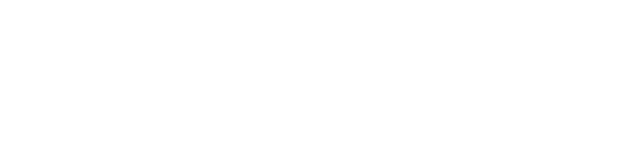
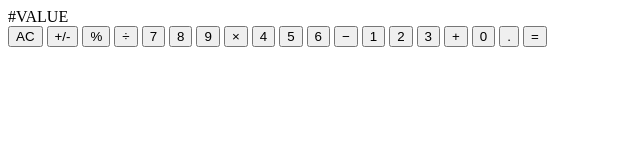
Before and after one commit to s10-n/Calculator, a plain HTML site: page index.html in a window 1280 px wide. Shown: the whole page, without its empty margins (0-640 px from the left). Drawn offline with Linux system fonts and the light colour scheme.

Commit message:
Add calculator key HTML code

```diff
--- a/index.html
+++ b/index.html
@@ -7,6 +7,34 @@
     <title>Calculator</title>
 </head>
 <body>
+    <div id="calculator-body">
+        <div id="screen">#VALUE</div>
+        <div id="keypad">
+            <button id="clear" class="key">AC</button>
+            <button id="toggle-negative" class="key">+/-</button>
+            <button id="percentage" class="key">%</button>
+            <button id="divide" class="key">÷</button>
+
+            <button id="7" class="key">7</button>
+            <button id="8" class="key">8</button>
+            <button id="9" class="key">9</button>
+            <button id="multiply" class="key">×</button>
+
+            <button id="4" class="key">4</button>
+            <button id="5" class="key">5</button>
+            <button id="6" class="key">6</button>
+            <button id="subtract" class="key">−</button>
+
+            <button id="1" class="key">1</button>
+            <button id="2" class="key">2</button>
+            <button id="3" class="key">3</button>
+            <button id="add" class="key">+</button>
+
+            <button id="0" class="key">0</button>
+            <button id="decimal" class="key">.</button>
+            <button id="equals" class="key">=</button>
+        </div>
+    </div>
     <script src="script.js">
     </script>
 </body>
```
